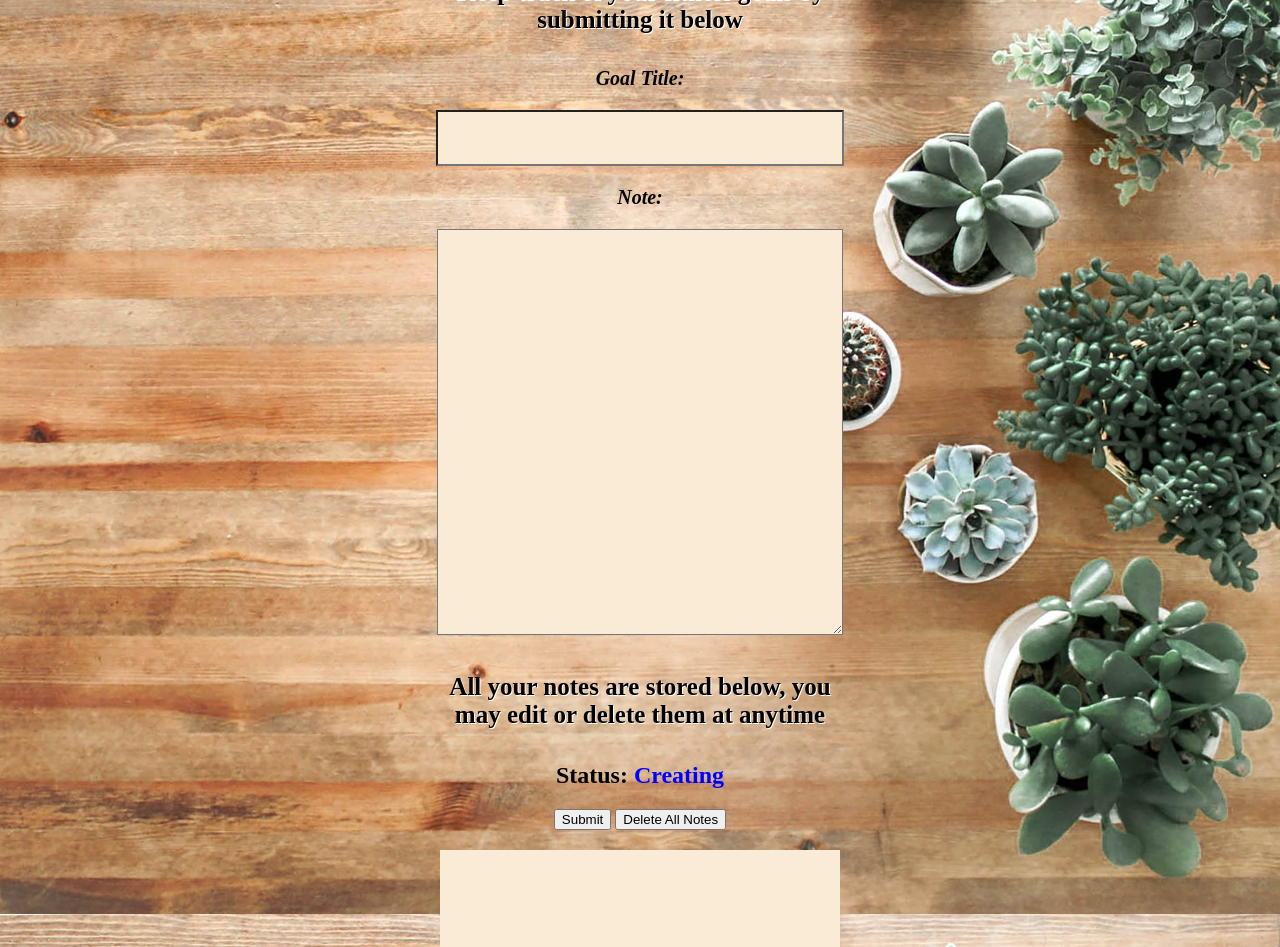
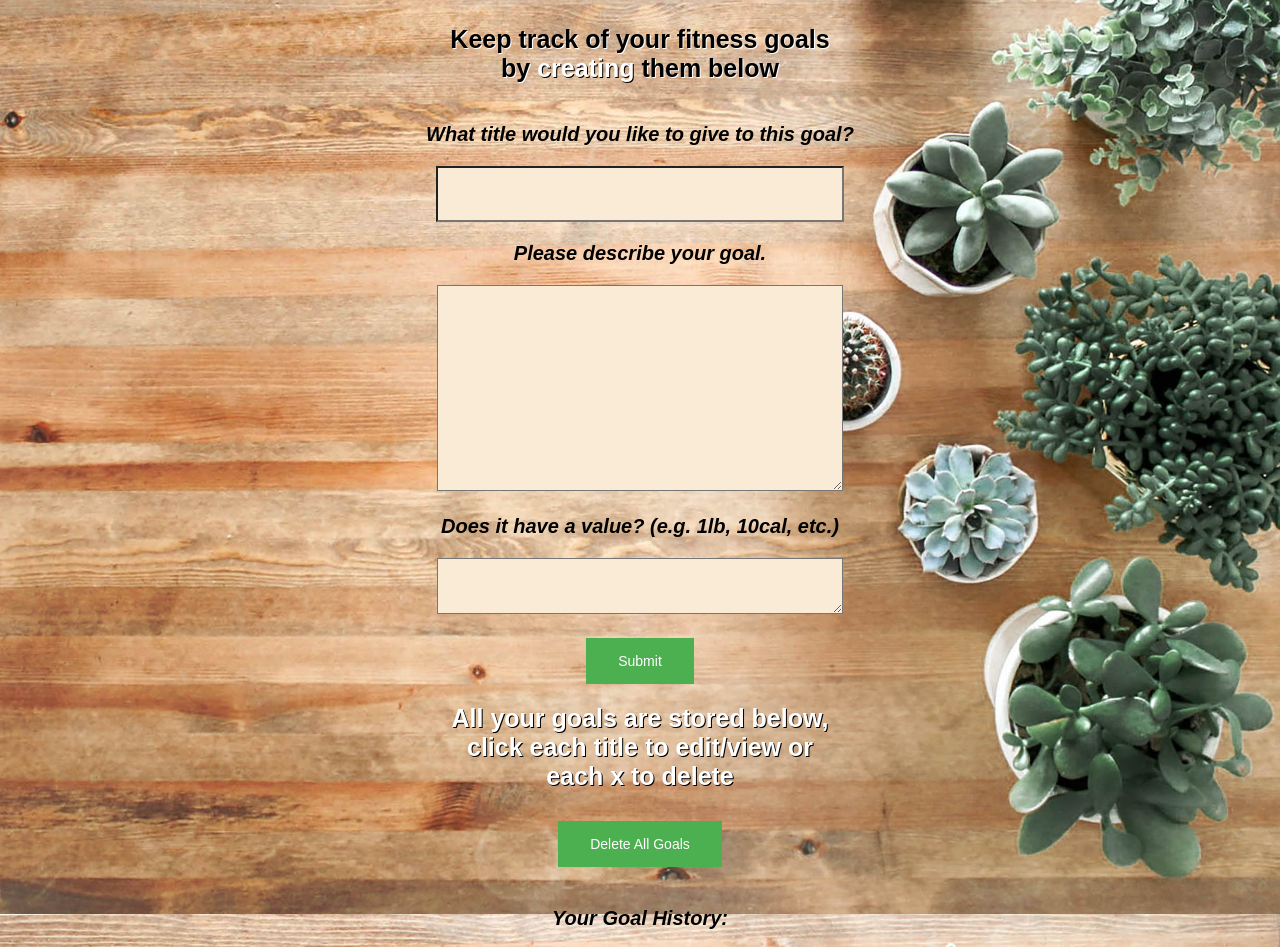
Before and after one commit to eurbaezjr/fitness-tracker, a website: page public/index.html in a window 1280 px wide. Shown: the part 259-1206 px from the top of the page. Drawn offline with Linux system fonts and the light colour scheme; no server answers.

Commit message:
updated application with new input field and css

```diff
--- a/public/app.js
+++ b/public/app.js
@@ -9,7 +9,7 @@ const results = document.getElementById("results");
 const status = document.getElementById("status");
 
 function getResults() {
-  clearTodos();
+  clearRecords();
   fetch("/all")
     .then(function(response) {
       if (response.status !== 200) {
@@ -17,7 +17,7 @@ function getResults() {
         return;
       }
       response.json().then(function(data) {
-        newTodoSnippet(data);
+        newGoal(data);
       });
     })
     .catch(function(err) {
@@ -25,7 +25,7 @@ function getResults() {
     });
 }
 
-function newTodoSnippet(res) {
+function newGoal(res) {
   for (var i = 0; i < res.length; i++) {
     const data_id = res[i]["_id"];
     const title = res[i]["title"];
@@ -33,18 +33,18 @@ function newTodoSnippet(res) {
     snippet = `
       <p class="data-entry">
       <span class="dataTitle" data-id=${data_id}>${title}</span>
-      <span onClick="delete" class="delete" data-id=${data_id}>x</span>;
+      <span onClick="delete" class="delete" data-id=${data_id}>x</span>
       </p>`;
     todoList.insertAdjacentHTML("beforeend", snippet);
   }
 }
 
-function clearTodos() {
+function clearRecords() {
   const todoList = document.getElementById("results");
   todoList.innerHTML = "";
 }
 
-function resetTitleAndNote() {
+function resetGoal() {
   const note = document.getElementById("note");
   note.value = "";
   const title = document.getElementById("title");
@@ -72,7 +72,7 @@ clear.addEventListener("click", function(e) {
           console.log("Looks like there was a problem. Status Code: " + response.status);
           return;
         }
-        clearTodos();
+        clearRecords();
       })
       .catch(function(err) {
         console.log("Fetch Error :-S", err);
@@ -93,7 +93,7 @@ results.addEventListener("click", function(e) {
           return;
         }
         element.parentNode.remove();
-        resetTitleAndNote();
+        resetGoal();
         const newButton = `
       <button id='make-new'>Submit</button>`;
         actionBtn.innerHTML = newButton;
@@ -142,7 +142,7 @@ actionBtn.addEventListener("click", function(e) {
       })
       .then(function(data) {
         element.innerText = title;
-        resetTitleAndNote();
+        resetGoal();
         const newButton = "<button id='make-new'>Submit</button>";
         actionBtn.innerHTML = newButton;
         status.innerText = "Creating";
@@ -166,7 +166,7 @@ actionBtn.addEventListener("click", function(e) {
       })
     })
       .then(res => res.json())
-      .then(res => newTodoSnippet([res]));
-    resetTitleAndNote();
+      .then(res => newGoal([res]));
+    resetGoal();
   }
 });
--- a/public/assets/css/stylesheet.css
+++ b/public/assets/css/stylesheet.css
@@ -3,16 +3,23 @@ body {
 background-image: url('../images/calm.jpeg');
 background-size: 100%;
 align-content: center;
+font-family:Arial, Helvetica, sans-serif
+}
+
+img {
+margin-top: 40px;
 }
 
 h1 {
 font-size: 50px;
 color: white;
 text-shadow: 1px 1px black;
+margin-bottom: 20px;
 }
 
 span {
-    color: blue;
+color: white;
+text-shadow: 1px 1px black;
 }
 
 p {
@@ -20,11 +27,14 @@ color: black;
 font-weight: bold;
 font-style: italic;
 font-size: 20px;
+margin: 20px;
 }
 
 h4 {
 margin-left: auto;
 margin-right: auto;
+margin-top: 40px;
+margin-bottom: 40px;
 align-content: center;
 text-align: center;
 font-size: 25px;
@@ -48,14 +58,24 @@ font-size: 42px;
 background-color: antiquewhite;
 }
 
-textarea {
+#note {
 width: 400px;
-height: 400px;
+height: 200px;
 margin-left: auto;
 margin-right: auto;
 font-size: 24px;
 background-color: antiquewhite;
 }
+
+#numberValue {
+width: 400px;
+height: 50px;
+margin-left: auto;
+margin-right: auto;
+font-size: 24px;
+background-color: antiquewhite;
+}
+
 
 .data-title {
 cursor: pointer;
@@ -71,10 +91,25 @@ margin-right: auto;
 background-color: antiquewhite;
 }
 
-#action-button {
+#make-new, #updater, #clear-all {
+background-color: #4CAF50; /* Green */
+padding: 15px 32px;
+text-align: center;
 display: inline-block;
+font-size: 14px;
+color: white;
+border: none;
+margin: 20px;
 }
 
-#buttons {
-margin: 20px;
+#context {
+margin-top: 0px;
+font-size: 25px;
+color: white;
+text-shadow: 1px 1px black;
+margin-bottom: 20px;
 }
+
+#clear-all {
+    margin-top: 10px;
+    }
--- a/public/index.html
+++ b/public/index.html
@@ -10,22 +10,22 @@
     <img src="assets/images/yoga.png" width="100" height="100"/>
     <h1>Fitness Tracker App</h1>
     <div id="wrapper"></div>
-    <h4>Keep track of your fitness goals by submitting it below</h4>
+    <h4>Keep track of your fitness goals by <span id="status" class="primary">creating</span>  them below</h4>
     </div>
     <div id="user-input">
-      <p>Goal Title:</p>
+      <p>What title would you like to give to this goal?</p>
       <input type="text" id="title" />
       <br />
-      <p>Note:</p>
+      <p>Please describe your goal.</p>
       <textarea id="note"></textarea>
-      <h4>All your notes are stored below, you may edit or delete them at anytime</h4>
-      <h2>Status: <span id="status" class="primary">Creating</span></h2>
-      <div id="buttons">
+      <p>Does it have a value? (e.g. 1lb, 10cal, etc.) </p>
+      <textarea id="numberValue"></textarea>
         <div id="action-button">
           <button id="make-new">Submit</button>
-        </div>
-        <button id="clear-all">Delete All Notes</button>
       </div>
+      <h4 id="context">All your goals are stored below, click each title to edit/view or each x to delete</h4>
+        <button id="clear-all">Delete All Goals</button>
+      <p>Your Goal History:</p>
     </div>
 
     <div id="results"></div>
```
Lines whose indentation alone changed are shown as unchanged.
